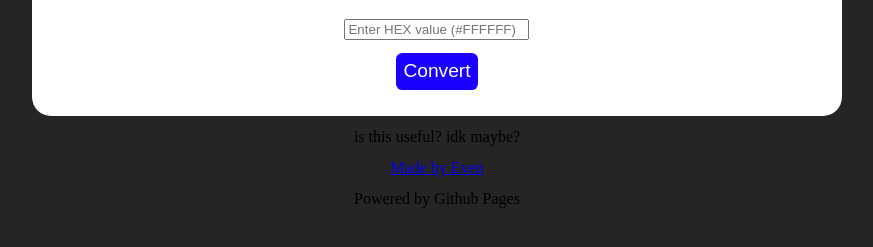
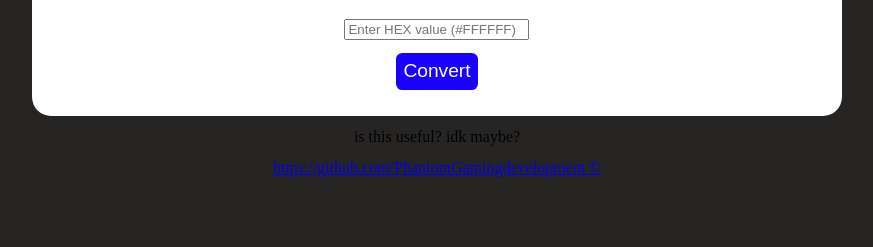
Before and after one commit to SanderNF/hextorgbandcmyk, a plain HTML site: page index.html in a window 1280 px wide. Shown: the part 213-460 px from the top of the page, without its empty margins (203-1076 px from the left). Drawn offline with Linux system fonts and the light colour scheme.

Commit message:
Update index.html

```diff
--- a/index.html
+++ b/index.html
@@ -53,7 +53,6 @@
 </script>
 
 <div class="footer">is this useful? idk maybe?</div>
-<div class="footer"><a href="https://github.com/PhantomGamingdevelopment"> Made by Even</a></div>
-<div class="footer">Powered by Github Pages</div>
+<div class="footer"><a href="https://github.com/PhantomGamingdevelopment">https://github.com/PhantomGamingdevelopment ©</a></div>
 
 </html>
```
